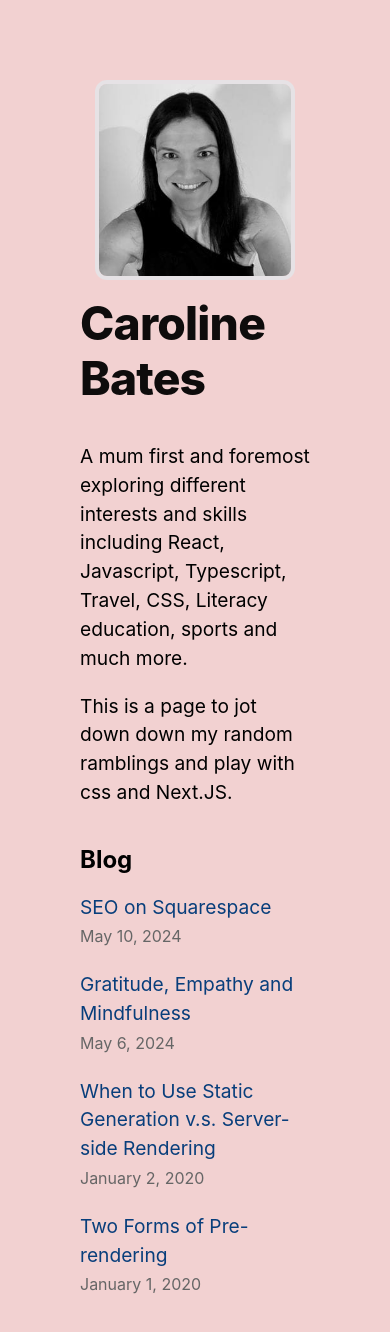
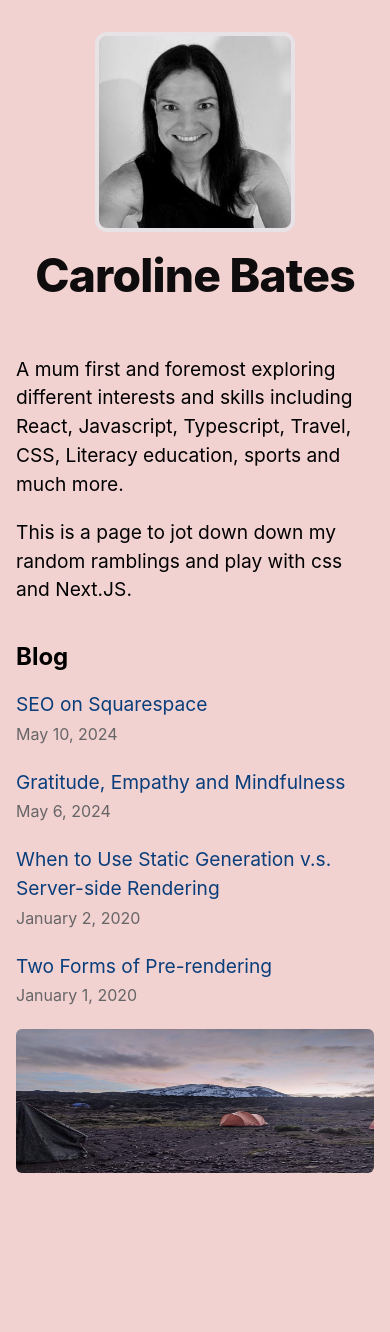
Before and after one commit to CazB67/nextjs-blog, a Next.js app: page / in a window 390 px wide. Shown: the top 1332 px of the page. After the commit the page ends 1189 px from the top, so only its background shows below. Built offline with nearby package versions, Linux system fonts and the light colour scheme.

Commit message:
add image of kili and improve responsiveness

```diff
--- a/components/layout.js
+++ b/components/layout.js
@@ -8,15 +8,11 @@ const name = "Caroline Bates";
 export const siteTitle = "Blog";
 
 export default function Layout({ children, home }) {
-
   return (
     <div className={styles.container}>
       <Head>
         <link rel="icon" href="/favicon.ico" />
-        <meta
-          name="description"
-          content="Blog using Next.js"
-        />
+        <meta name="description" content="Blog using Next.js" />
         <meta
           property="og:image"
           content={`https://og-image.vercel.app/${encodeURI(
@@ -36,7 +32,6 @@ export default function Layout({ children, home }) {
               height={144}
               width={144}
               alt="Photo of Caroline Bates smiling"
-
             />
             <h1 className={utilStyles.heading2Xl}>{name}</h1>
           </>
@@ -60,13 +55,20 @@ export default function Layout({ children, home }) {
           </>
         )}
       </header>
-      <main>
-        {children}
-      </main>
-      {!home && (
+      <main>{children}</main>
+      {!home ? (
         <div className={styles.backToHome}>
           <Link href="/">← Back to home</Link>
         </div>
+      ) : (
+        <Image
+          priority
+          src="/images/kili.jpg"
+          className={utilStyles.bgImage}
+          height={144}
+          width={144}
+          alt="View of Kilimanjaro"
+        />
       )}
     </div>
   );
--- a/components/layout.module.css
+++ b/components/layout.module.css
@@ -1,11 +1,15 @@
 .container {
     padding: 5rem;
+    @media (max-width: 600px) {
+     padding: 1rem;
+    }
   }
 
   .header {
     display: flex;
     flex-direction: column;
     align-items: center;
+    padding: 1rem;
   }
 
   .backToHome {
--- a/styles/utils.module.css
+++ b/styles/utils.module.css
@@ -18,7 +18,6 @@
     opacity: 1;
   }
 }
-
 
 .headingXl {
   font-size: 2rem;
@@ -69,7 +68,6 @@
   }
 }
 
-
 .colorInherit {
   color: inherit;
 }
@@ -96,10 +94,17 @@
   display: flex;
   flex-direction: row;
   justify-content: space-evenly;
+  gap: 6px;
 }
 
 .imageContainer img {
-  width: 200px;
   height: auto;
   border-radius: 6px;
+  width: 100%;
+  overflow: hidden;
 }
+
+.bgImage {
+  width: 100%;
+  border-radius: 6px;
+}
```
Also changed, not shown: public/images/kili.jpg (added).
